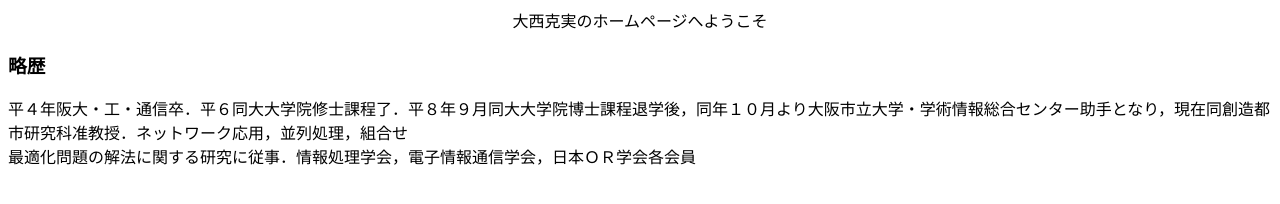
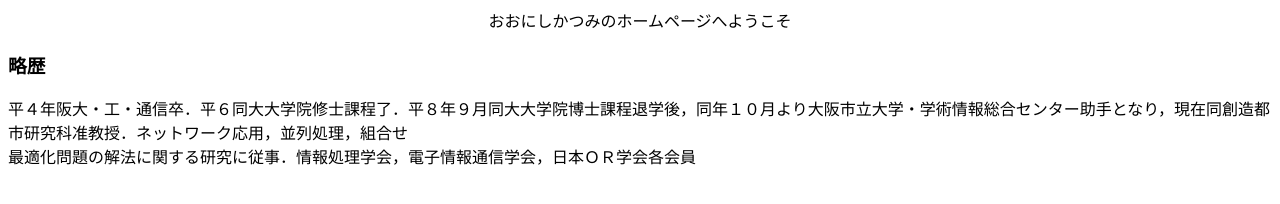
Before and after one commit to onisi/onisi.github.io, a plain HTML site: page index.html in a window 1280 px wide. Drawn offline with Linux system fonts and the light colour scheme.

Commit message:
Update welcome message in index.html

```diff
--- a/index.html
+++ b/index.html
@@ -5,7 +5,7 @@
 </HEADER>
 
 <body>
-  <center>大西克実のホームページへようこそ</center>
+  <center>おおにしかつみのホームページへようこそ</center>
 <h3>略歴</h3>
   <P>
     平４年阪大・工・通信卒．平６同大大学院修士課程了．平８年９月同大大学院博士課程退学後，同年１０月より大阪市立大学・学術情報総合センター助手となり，現在同創造都市研究科准教授．ネットワーク応用，並列処理，組合せ<br>
```
